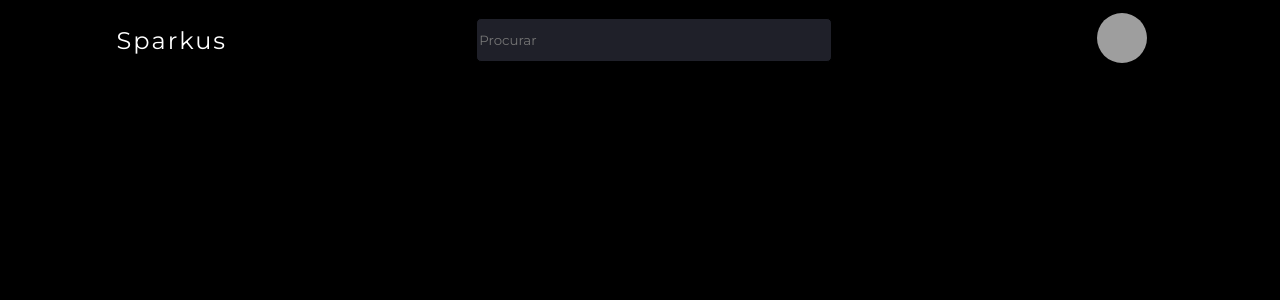
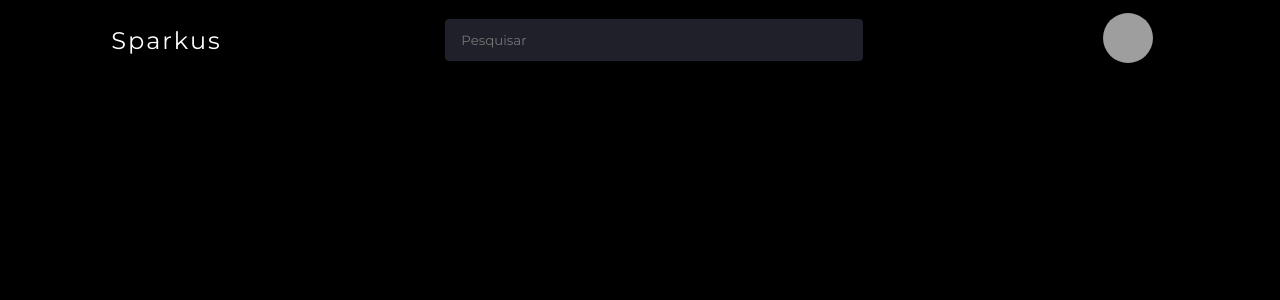
Before and after one commit to MoDasby/sparkus, a React (Create React App) app: page / in a window 1280 px wide. Shown: the top 300 px of the page. Built offline with nearby package versions, Linux system fonts and the light colour scheme; grey boxes are pictures that could not be loaded.

Commit message:
add search input component

```diff
--- a/src/components/SearchInput/index.tsx
+++ b/src/components/SearchInput/index.tsx
@@ -6,7 +6,7 @@ export const SearchInput = () => {
             <i className="uil uil-angle-left-b"></i>
             <input
                 className="search-input"
-                placeholder="Procurar"
+                placeholder="Pesquisar"
             />
         </div>
     )
--- a/src/components/SearchInput/style.css
+++ b/src/components/SearchInput/style.css
@@ -1,7 +1,7 @@
 .search-input {
     height: 40px;
-    width: 350px;
-    margin: 1rem;
+    width: 400px;
+    padding-left: 1rem;
 }
 
 .container i {
```
